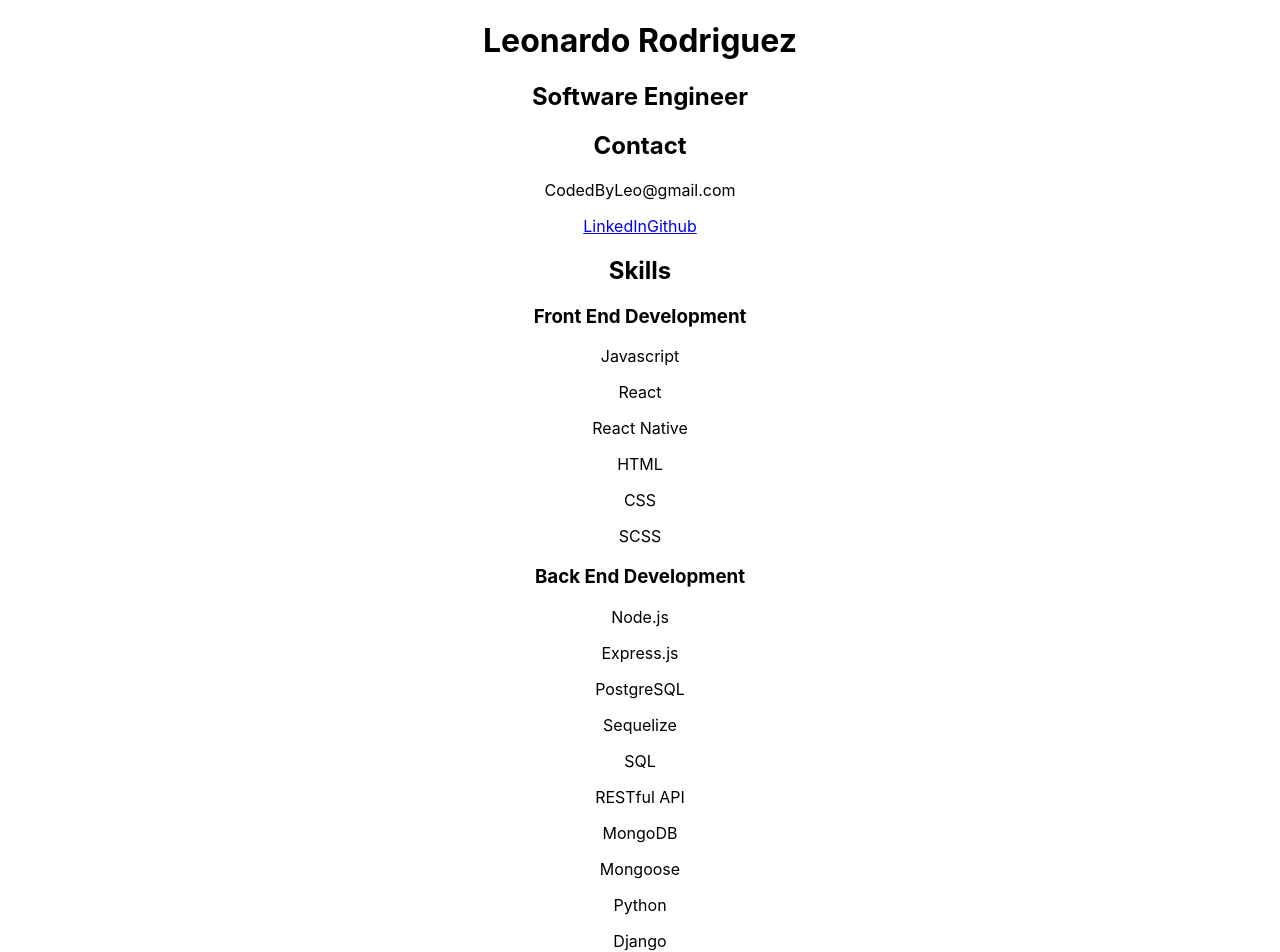
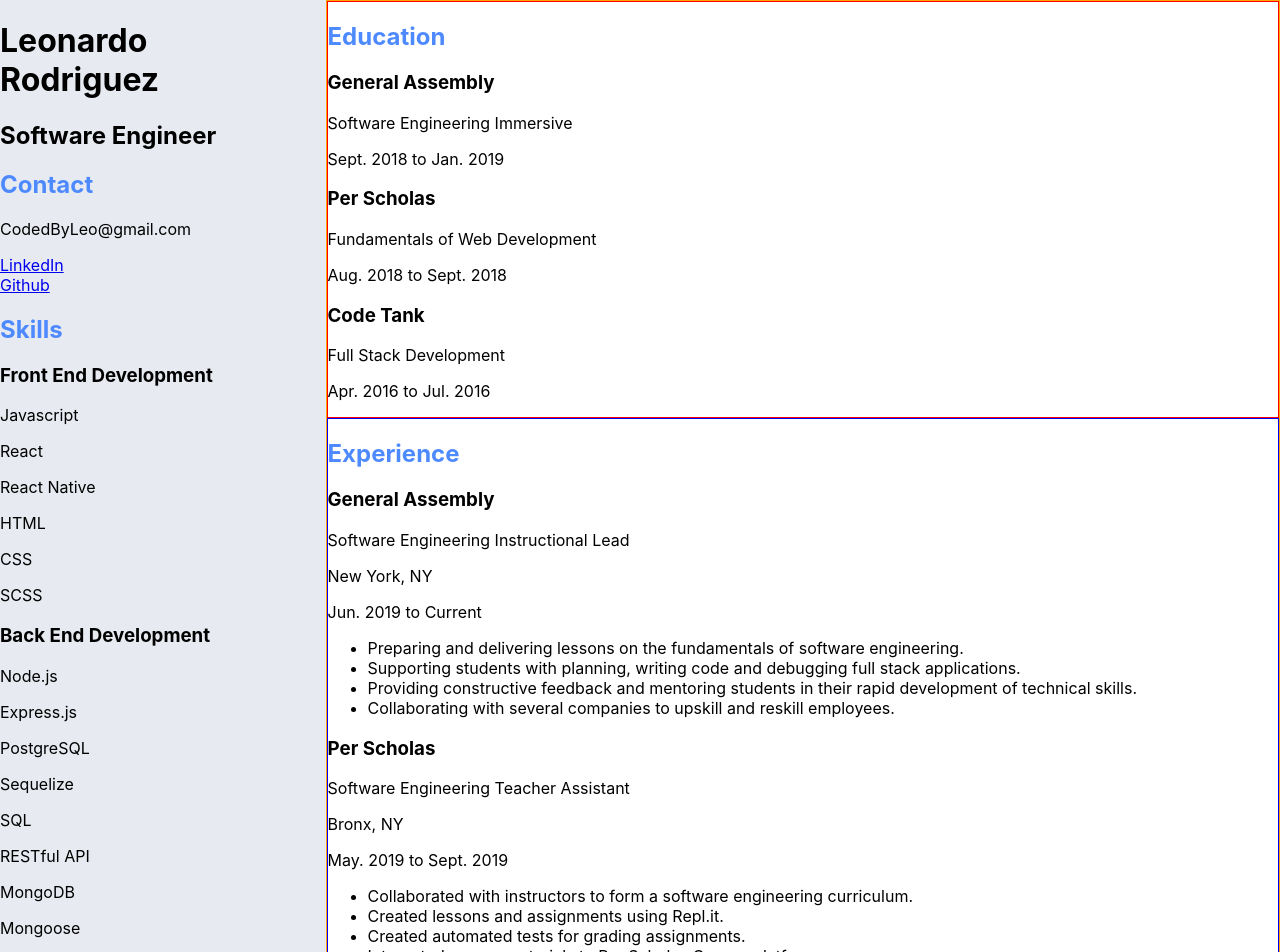
Before and after one commit to LRodriguez92/resume, a React (Create React App) app: page / in a window 1280 px wide. Shown: the top 952 px of the page. Built offline with nearby package versions, Linux system fonts and the light colour scheme.

Commit message:
created layout using grid

```diff
--- a/src/App.css
+++ b/src/App.css
@@ -1,38 +1,30 @@
 .App {
-  text-align: center;
+  display: grid;
+  /* grid-template-columns:  "15% 85%";
+  grid-template-rows: "15% 85%"; */
 }
 
-.App-logo {
-  height: 40vmin;
-  pointer-events: none;
+.sidebar-container {
+  background-color: #E7EAF0;
+  grid-row: 1 / span 2;
+  grid-column: 1;
 }
 
-@media (prefers-reduced-motion: no-preference) {
-  .App-logo {
-    animation: App-logo-spin infinite 20s linear;
-  }
+main {
+  border: 1px orange solid;
+  grid-row: 1 / span 2;
+  grid-column: 2;
 }
 
-.App-header {
-  background-color: #282c34;
-  min-height: 100vh;
-  display: flex;
-  flex-direction: column;
-  align-items: center;
-  justify-content: center;
-  font-size: calc(10px + 2vmin);
-  color: white;
+
+.education-container {
+  border: 1px red solid;
+
+}
+.experience-container {
+  border: 1px blue solid;
 }
 
-.App-link {
-  color: #61dafb;
+.section-title {
+  color: #4D89FF;
 }
-
-@keyframes App-logo-spin {
-  from {
-    transform: rotate(0deg);
-  }
-  to {
-    transform: rotate(360deg);
-  }
-}
--- a/src/App.js
+++ b/src/App.js
@@ -7,9 +7,11 @@
 function App() {
   return (
     <div className="App">
-      <Sidebar />
-      <EducationContainer />
-      <ExperienceContainer />
+      <Sidebar/>
+      <main>
+        <EducationContainer />
+        <ExperienceContainer />
+      </main>
     </div>
   );
 }
--- a/src/components/EducationContainer.js
+++ b/src/components/EducationContainer.js
@@ -4,7 +4,7 @@
 
 const EducationContainer = () => {
     return (
-        <div>
+        <div className="education-container">
             <Title title="Education"/>
             <EducationDetail
                 name="General Assembly"
--- a/src/components/ExperienceContainer.js
+++ b/src/components/ExperienceContainer.js
@@ -3,7 +3,7 @@
 
 const ExperienceContainer = () => {
     return (
-        <div>
+        <div className="experience-container">
             <Title title="Experience"/>
 
             <div>
--- a/src/components/Sidebar.js
+++ b/src/components/Sidebar.js
@@ -3,14 +3,15 @@
 
 const Sidebar = () => {
     return (
-        <div>
-            <h1>Leonardo Rodriguez</h1>
+        <div  className="sidebar-container">
+            <h1>Leonardo <br/> Rodriguez</h1>
             <h2>Software Engineer</h2>
 
             <div>
                 <Title title="Contact"/>
                 <p>CodedByLeo@gmail.com</p>
                 <a href="https://www.linkedin.com/in/leonardo-rodriguez/">LinkedIn</a>
+                <br/>
                 <a href="https://github.com/LRodriguez92">Github</a>
             </div>
 
--- a/src/components/Title.js
+++ b/src/components/Title.js
@@ -1,7 +1,7 @@
 const Title = (props) => {
     return (
         <div>
-            <h2>{props.title}</h2>
+            <h2 className="section-title">{props.title}</h2>
         </div>
     )
 }
```
